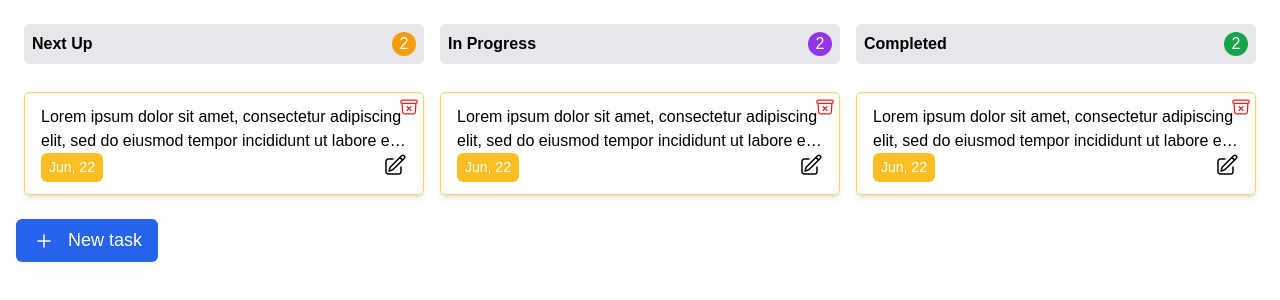
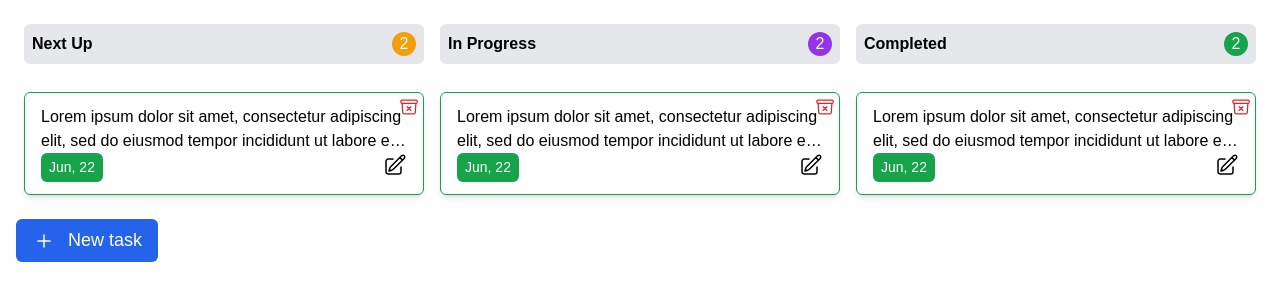
Before and after one commit to Madaraka02/todos-frontend, a React (Create React App) app: page / in a window 1280 px wide. Shown: the top 300 px of the page. Built offline with nearby package versions, Linux system fonts and the light colour scheme.

Commit message:
added status update checkboxes

```diff
--- a/src/components/Section.jsx
+++ b/src/components/Section.jsx
@@ -24,7 +24,7 @@ const Section = ({status, tasks}) => {
         <SectionHeader status={status} taskCount={2}/>
     <div className="flex flex-col gap-1 pt-5">
       <TaskCard
-      type='new'
+      taskType='complete'
       description='Lorem ipsum dolor sit amet, consectetur adipiscing elit, sed do eiusmod tempor incididunt ut labore et dolore magna aliqua.'
       />
 
--- a/src/components/TaskCard.jsx
+++ b/src/components/TaskCard.jsx
@@ -4,11 +4,12 @@ import { CloseIcon, DeleteIcon, EditIcon } from '../assets/icons';
 import ModalLayout from './modals/ModalLayout';
 import TaskDescription from './modals/TaskDescription';
 
-const TaskCard = ({type, description, end_date}) => {
+const TaskCard = ({taskType, description, end_date}) => {
   const [openDetailsModal, setOpenDetailsModal] = useState(false);
   const [openEditing, setOpenEditing] = useState(false);
   const [content, setContent] = useState(description)
 
+  const editableStatuses = ['new', 'progress']
 
   const handleCloseDetails = () => {
       setOpenDetailsModal(false)
@@ -27,13 +28,13 @@ const TaskCard = ({type, description, end_date}) => {
     <>
     <div
     ref={drag}
-     className={`font-satoshi w-full relative rounded-md shadow-md px-4 py-3 cursor-pointer ${type === 'new'? 'border-amber-300' : type === 'progress'? 'border-purple-600' : type === 'complete'? 'border-green-600' : ''} border ${isDragging? 'opacity-10':'opacity-100'}`}>
+     className={`font-satoshi w-full relative rounded-md shadow-md px-4 py-3 cursor-pointer ${taskType === 'new'? 'border-amber-300' : taskType === 'progress'? 'border-purple-600' : taskType === 'complete'? 'border-green-600' : ''} border ${isDragging? 'opacity-10':'opacity-100'}`}>
       <div className=" absolute top-1 right-1 justify-center items-center ">
         <DeleteIcon className='w-5 h-5 text-red-600'/>
       </div>
       <p onClick={() => setOpenDetailsModal(true)} className='line-clamp-2'>{description}</p>
       <div className="flex flex-row justify-between">
-        <div className={`flex flex-row gap-2 text-[14px] ${type === 'new'? 'bg-amber-400' : type === 'progress'? 'bg-purple-600' : type === 'complete'? 'bg-green-600' : ''} py-1 px-2  rounded-md text-white`}>
+        <div className={`flex flex-row gap-2 text-[14px] ${taskType === 'new'? 'bg-amber-400' : taskType === 'progress'? 'bg-purple-600' : taskType === 'complete'? 'bg-green-600' : ''} py-1 px-2  rounded-md text-white`}>
           <p>Jun, 22</p>
           {/* <p>2 days</p> */}
         </div>
@@ -48,10 +49,16 @@ const TaskCard = ({type, description, end_date}) => {
       {openEditing &&
       <div className="flex w-full flex-col gap-1 py-2">
       <label htmlFor="" className='text-[16px] font-semibold'>Description</label>
-        <textarea value={content} onChange={(e) =>setContent(e.target.value)} rows={5} placeholder="Type your Description" type="text" className='px-4 py-2 rounded-md outline-none border text-[14px]' />
+        <textarea value={content} onChange={(e) =>setContent(e.target.value)} rows={5} placeholder="taskType your Description" taskType="text" className='px-4 py-2 rounded-md outline-none border text-[14px] hide-scrollbar' />
+        {editableStatuses.includes(taskType) &&
+        <div className="flex flex-row items-center gap-1 py-2">
+          <input type="checkbox" name="" id="" className='w-4 h-4 rounded-md accent-blue-600' />
+          <p className='text-[14px]'>{taskType ==='new'?'Start':taskType ==='progress'?'Complete':''}</p>
+        </div>
+        }
         <div className="flex flex-row-reverse">
 
-        <button className={`${content.length > 0 ? 'bg-blue-600 text-white':'bg-gray-200 pointer-events-none'} px-4 py-1  text-center text-[16px]`}>Save</button>
+        <button className={`bg-blue-600 text-white px-4 py-1  text-center text-[16px]`}>Save</button>
         </div>
 
       </div>
```
